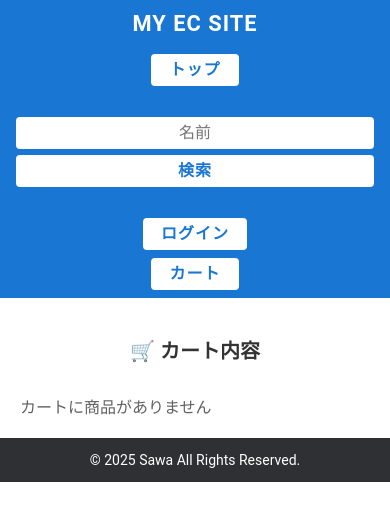
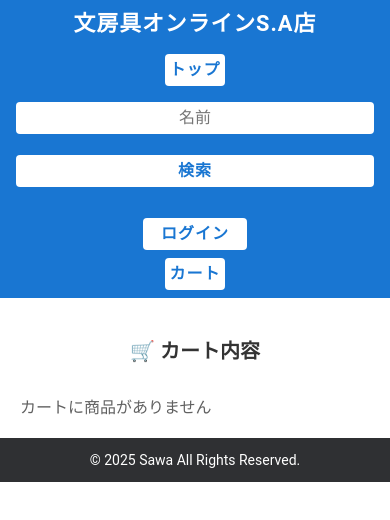
Before and after one commit to sawa-pascal/portfolio-ec-site, an Angular app: page /cart in a window 390 px wide. Shown: the top 520 px of the page. Built offline with nearby package versions, Linux system fonts and the light colour scheme.

Commit message:
タイトルの変更

```diff
--- a/src/app/header/header.component.html
+++ b/src/app/header/header.component.html
@@ -1,17 +1,17 @@
 <header>
   <a (click)="goTopPage()">
-    <h1>MY EC SITE</h1>
+    <h1>文房具オンラインS.A店</h1>
   </a>
 
-  <button class="button fancy-button" (click)="goTopPage()">トップ</button>
+  <button class="button fancy-button" id="top" (click)="goTopPage()">トップ</button>
 
   @if (isVisible()) {
-    <button class="button fancy-button" (click)="onClickedReturn()">戻る</button>
+    <button class="button fancy-button" id="return" (click)="onClickedReturn()">戻る</button>
   }
 
   <div class="search-items">
     <input [formControl]="itemName" placeholder="名前" />
-    <button (click)="onClickedSearch()">検索</button>
+    <button class="button fancy-button" id="search" (click)="onClickedSearch()">検索</button>
   </div>
 
   @if (getUserName() != '') {
@@ -27,8 +27,8 @@
     </label>
   </div>
   } @else {
-  <button class="button fancy-button" (click)="login()">ログイン</button>
+  <button class="button fancy-button" id="login" (click)="login()">ログイン</button>
   }
 
-  <button class="button fancy-button" (click)="toCart()">カート</button>
+  <button class="button fancy-button" id="cart" (click)="toCart()">カート</button>
 </header>
--- a/src/app/header/header.component.scss
+++ b/src/app/header/header.component.scss
@@ -199,17 +199,23 @@ h1 {
 }
 
 // --- メディアクエリ ---
-@media (max-width: 1080px) {
+@media (max-width: 1200px) {
   h1 {
     font-size: $font-size-title * 0.909;
   }
   .fancy-button {
-    margin: 0px 10px;
+    margin: 0px 5px;
     font-size: $font-size-base;
   }
 
-  .search-items button{
-    line-height:1;
+  #top,
+  #return,
+  #cart {
+    padding: 4px;
+  }
+
+  .search-items button {
+    line-height: 1;
     padding: 0;
   }
 }
--- a/src/index.html
+++ b/src/index.html
@@ -2,7 +2,7 @@
 <html lang="ja">
 <head>
   <meta charset="utf-8">
-  <title>ECSite</title>
+  <title>文房具オンラインS.A店</title>
   <base href="/">
   <meta name="viewport" content="width=device-width, initial-scale=1">
   <link rel="icon" type="image/x-icon" href="favicon.ico">
```
